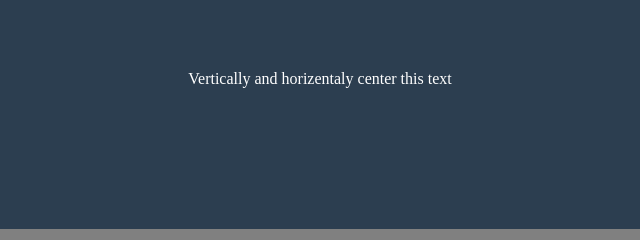
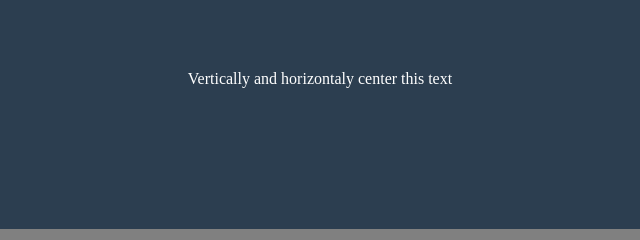
Before and after one commit to salahuddinjony/cssflexbox-Grid, a plain HTML site: page index.html in a window 1280 px wide. Shown: the part 1326-1566 px from the top of the page, 320-960 px from the left. Drawn offline with Linux system fonts and the light colour scheme.

Commit message:
Update index.html

```diff
--- a/index.html
+++ b/index.html
@@ -208,7 +208,7 @@
 </div>
 
 <div class="simple-center">
-	<p>Vertically and horizentaly center this text</p>
+	<p>Vertically and horizontaly center this text</p>
 </div>
 
 <div class="boxes">
```
